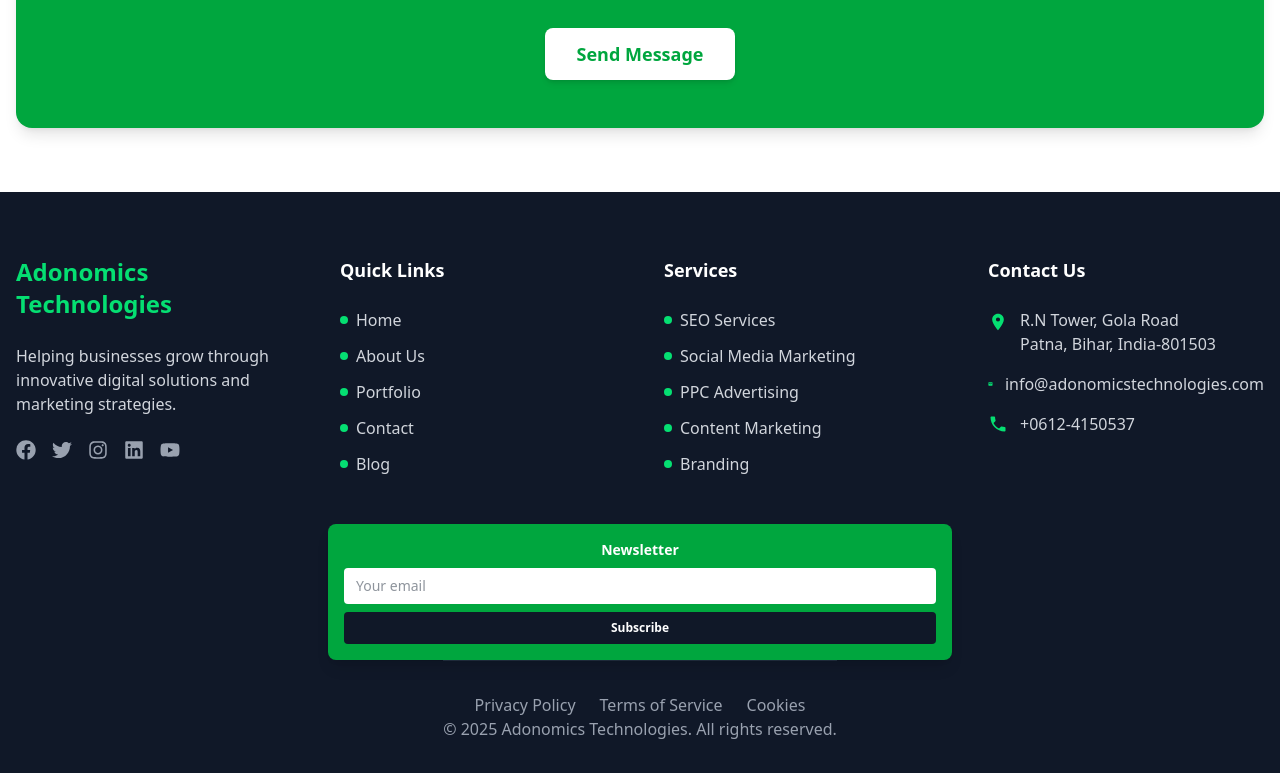
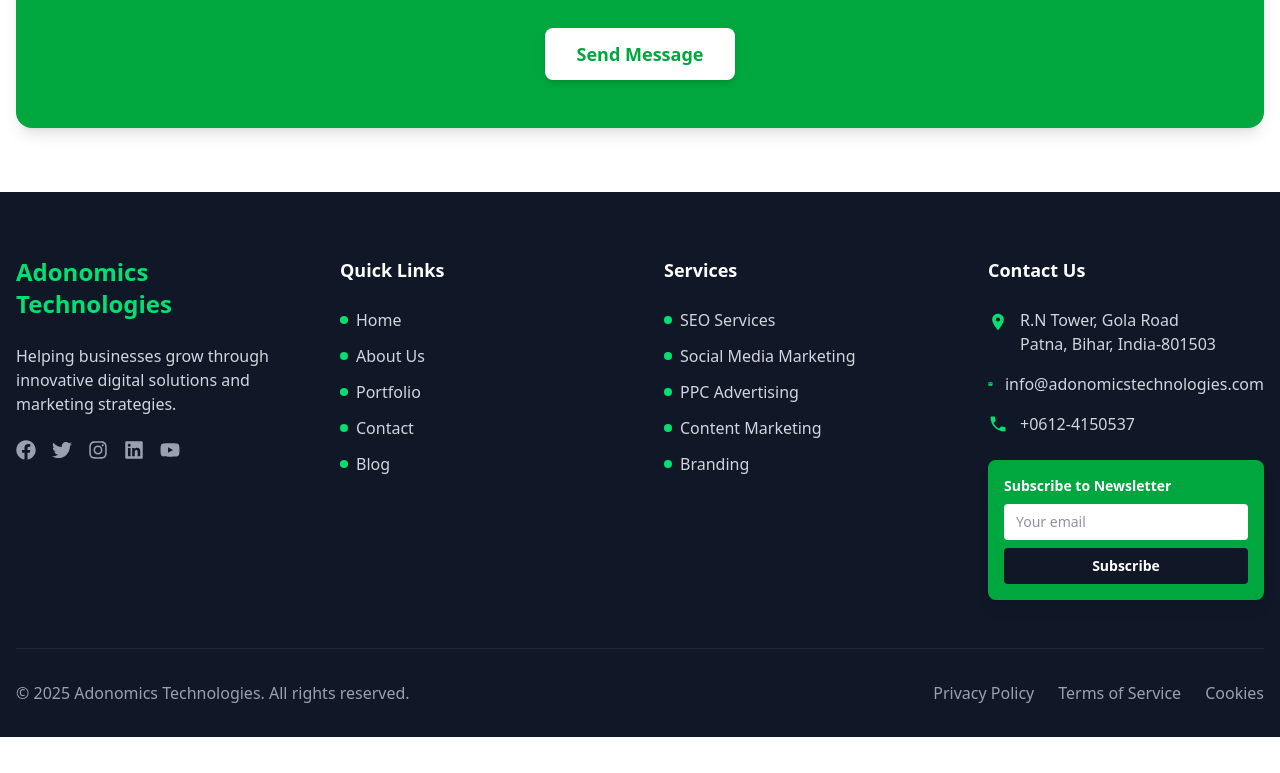
Before and after one commit to ankuraaryan5/Marketing, a React (Vite) app: page / in a window 1280 px wide. Shown: the part 6016-6789 px from the top of the page. After the commit the page ends 6753 px from the top, so only its background shows below. Built offline with nearby package versions, Linux system fonts and the light colour scheme.

Commit message:
Refactor Footer component to enhance layout, improve accessibility, and add newsletter subscription functionality.

```diff
--- a/src/components/Footer/Footer.jsx
+++ b/src/components/Footer/Footer.jsx
@@ -8,9 +8,9 @@ const Footer = () => {
   const currentYear = new Date().getFullYear();
 
   return (
-    <footer className="bg-gray-900 text-white pt-16 pb-8 relative">
-      <div className="flex flex-col items-center max-w-7xl mx-auto px-4">
-
+    <footer className="bg-gray-900 text-white pt-16 pb-8">
+      <div className="max-w-7xl mx-auto px-4">
+        {/* Main Footer Content */}
         <div className="grid grid-cols-1 md:grid-cols-2 lg:grid-cols-4 gap-12 mb-12">
           {/* Company Info */}
           <motion.div
@@ -106,13 +106,15 @@ const Footer = () => {
             </ul>
           </motion.div>
 
-          {/* Contact Info */}
+          {/* Contact Info & Newsletter */}
           <motion.div
             initial={{ opacity: 0, y: 20 }}
             whileInView={{ opacity: 1, y: 0 }}
             transition={{ duration: 0.5, delay: 0.3 }}
             viewport={{ once: true }}
+            className="space-y-6"
           >
+            <div>
               <h4 className="text-lg font-semibold mb-6 text-white">Contact Us</h4>
               <ul className="space-y-4">
                 <li className="flex items-start">
@@ -132,20 +134,12 @@ const Footer = () => {
                   </a>
                 </li>
               </ul>
-          </motion.div>
-          {/* Compact Newsletter in Corner */}
+            </div>
 
-
-        </div>
-        <motion.div
-          className=" flex flex-col justify-center items-center bg-green-600 rounded-lg p-4 w-full md:w-1/2 shadow-lg"
-          initial={{ opacity: 0, x: 20 }}
-          whileInView={{ opacity: 1, x: 0 }}
-          transition={{ duration: 0.5 }}
-          viewport={{ once: true }}
-        >
-          <h4 className="text-sm font-bold mb-2 text-white">Newsletter</h4>
-          <form className="flex flex-col gap-2 w-full ">
+            {/* Newsletter */}
+            <div className="bg-green-600 rounded-lg p-4 shadow-lg">
+              <h4 className="text-sm font-bold mb-2 text-white">Subscribe to Newsletter</h4>
+              <form className="flex flex-col gap-2">
                 <input
                   type="email"
                   placeholder="Your email"
@@ -154,26 +148,27 @@ const Footer = () => {
                 />
                 <motion.button
                   type="submit"
-              className="text-xs px-3 py-2 bg-gray-900 text-white rounded font-semibold"
+                  className="text-sm px-3 py-2 bg-gray-900 text-white rounded font-semibold"
                   whileHover={{ scale: 1.02 }}
                   whileTap={{ scale: 0.98 }}
                 >
                   Subscribe
                 </motion.button>
               </form>
+            </div>
           </motion.div>
+        </div>
 
-        {/* Copyright */}
-        <div className="border-t border-gray-800 pt-8 flex flex-col  justify-between items-center">
-
-          <div className="flex space-x-6">
+        {/* Copyright and Legal Links */}
+        <div className="border-t border-gray-800 pt-8 flex flex-col md:flex-row justify-between items-center">
+          <p className="text-gray-400 mb-4 md:mb-0 order-2 md:order-1">
+            &copy; {currentYear} Adonomics Technologies. All rights reserved.
+          </p>
+          <div className="flex space-x-6 order-1 md:order-2 mb-4 md:mb-0">
             <Link to="/privacy" className="text-gray-400 hover:text-green-400 transition-colors">Privacy Policy</Link>
             <Link to="/terms" className="text-gray-400 hover:text-green-400 transition-colors">Terms of Service</Link>
-            <a href="#" className="text-gray-400 hover:text-green-400 transition-colors">Cookies</a>
+            <Link to="/cookies" className="text-gray-400 hover:text-green-400 transition-colors">Cookies</Link>
           </div>
-          <p className="text-gray-400 mb-4 md:mb-0">
-            &copy; {currentYear} Adonomics Technologies. All rights reserved.
-          </p>
         </div>
       </div>
     </footer>
```
Lines whose indentation alone changed are shown as unchanged.
